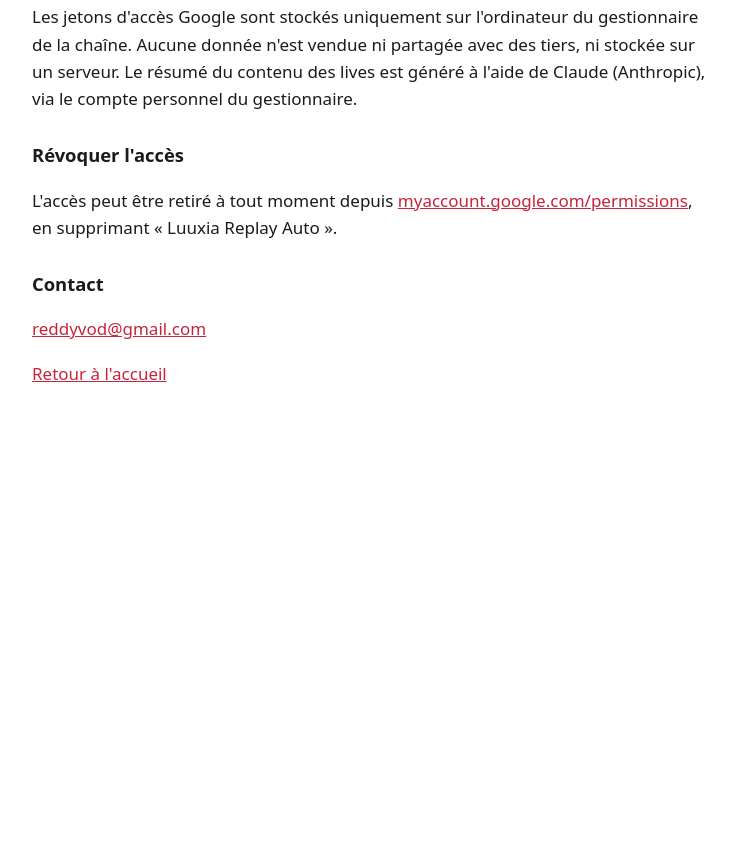
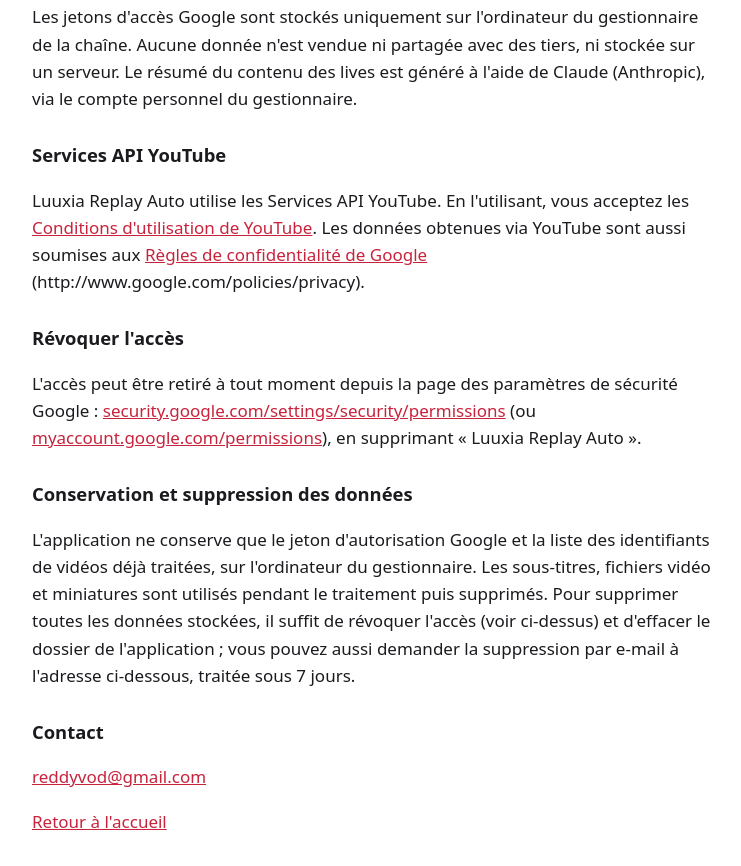
Before and after one commit to RedddyHub/redddyhub.github.io, a plain HTML site: page privacy.html in a window 1280 px wide. Shown: the part 800-1666 px from the top of the page, without its empty margins (268-1009 px from the left). Before the commit the page ends 1252 px from the top, so only its background shows below. Drawn offline with Linux system fonts and the light colour scheme.

Commit message:
Mentions Services API YouTube et suppression des données

```diff
--- a/privacy.html
+++ b/privacy.html
@@ -36,8 +36,14 @@
   <h2>Stockage et partage</h2>
   <p>Les jetons d'accès Google sont stockés uniquement sur l'ordinateur du gestionnaire de la chaîne. Aucune donnée n'est vendue ni partagée avec des tiers, ni stockée sur un serveur. Le résumé du contenu des lives est généré à l'aide de Claude (Anthropic), via le compte personnel du gestionnaire.</p>
 
+  <h2>Services API YouTube</h2>
+  <p>Luuxia Replay Auto utilise les Services API YouTube. En l'utilisant, vous acceptez les <a href="https://www.youtube.com/t/terms">Conditions d'utilisation de YouTube</a>. Les données obtenues via YouTube sont aussi soumises aux <a href="https://policies.google.com/privacy">Règles de confidentialité de Google</a> (http://www.google.com/policies/privacy).</p>
+
   <h2>Révoquer l'accès</h2>
-  <p>L'accès peut être retiré à tout moment depuis <a href="https://myaccount.google.com/permissions">myaccount.google.com/permissions</a>, en supprimant « Luuxia Replay Auto ».</p>
+  <p>L'accès peut être retiré à tout moment depuis la page des paramètres de sécurité Google : <a href="https://security.google.com/settings/security/permissions">security.google.com/settings/security/permissions</a> (ou <a href="https://myaccount.google.com/permissions">myaccount.google.com/permissions</a>), en supprimant « Luuxia Replay Auto ».</p>
+
+  <h2>Conservation et suppression des données</h2>
+  <p>L'application ne conserve que le jeton d'autorisation Google et la liste des identifiants de vidéos déjà traitées, sur l'ordinateur du gestionnaire. Les sous-titres, fichiers vidéo et miniatures sont utilisés pendant le traitement puis supprimés. Pour supprimer toutes les données stockées, il suffit de révoquer l'accès (voir ci-dessus) et d'effacer le dossier de l'application ; vous pouvez aussi demander la suppression par e-mail à l'adresse ci-dessous, traitée sous 7 jours.</p>
 
   <h2>Contact</h2>
   <p><a href="mailto:reddyvod@gmail.com">reddyvod@gmail.com</a></p>
```
Also changed, not shown: index.html (+1 -0 lines).
